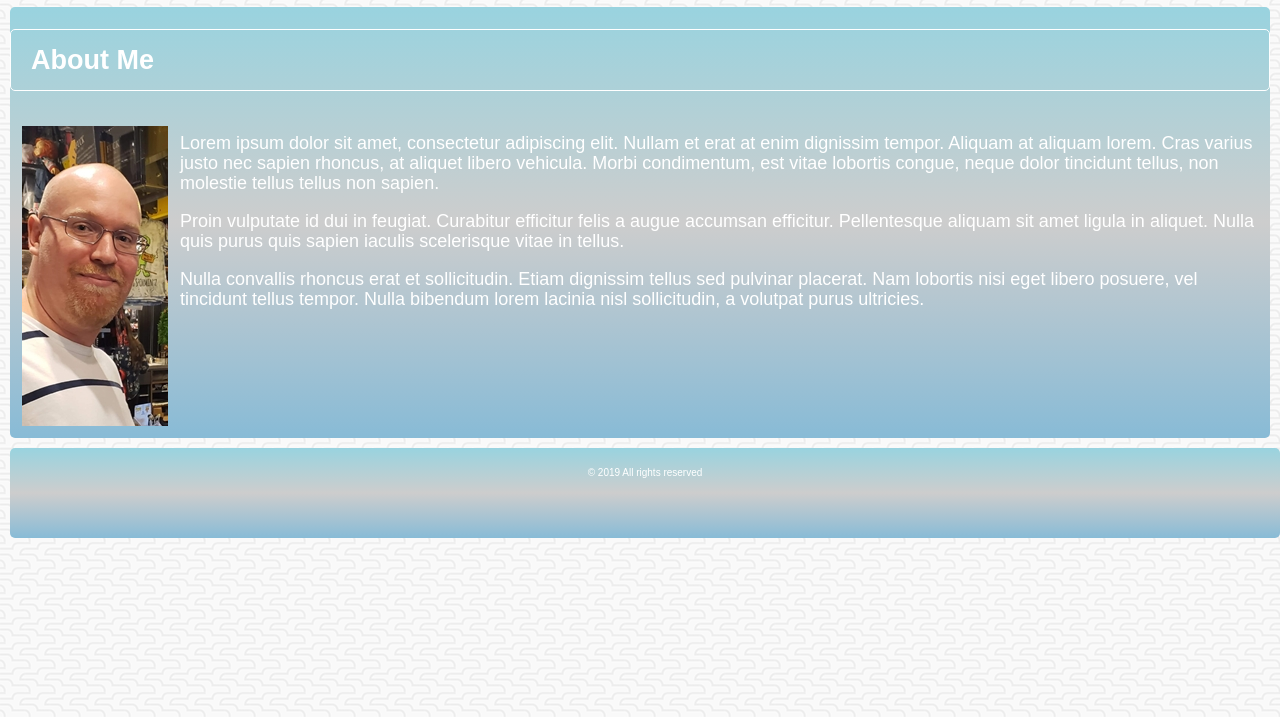
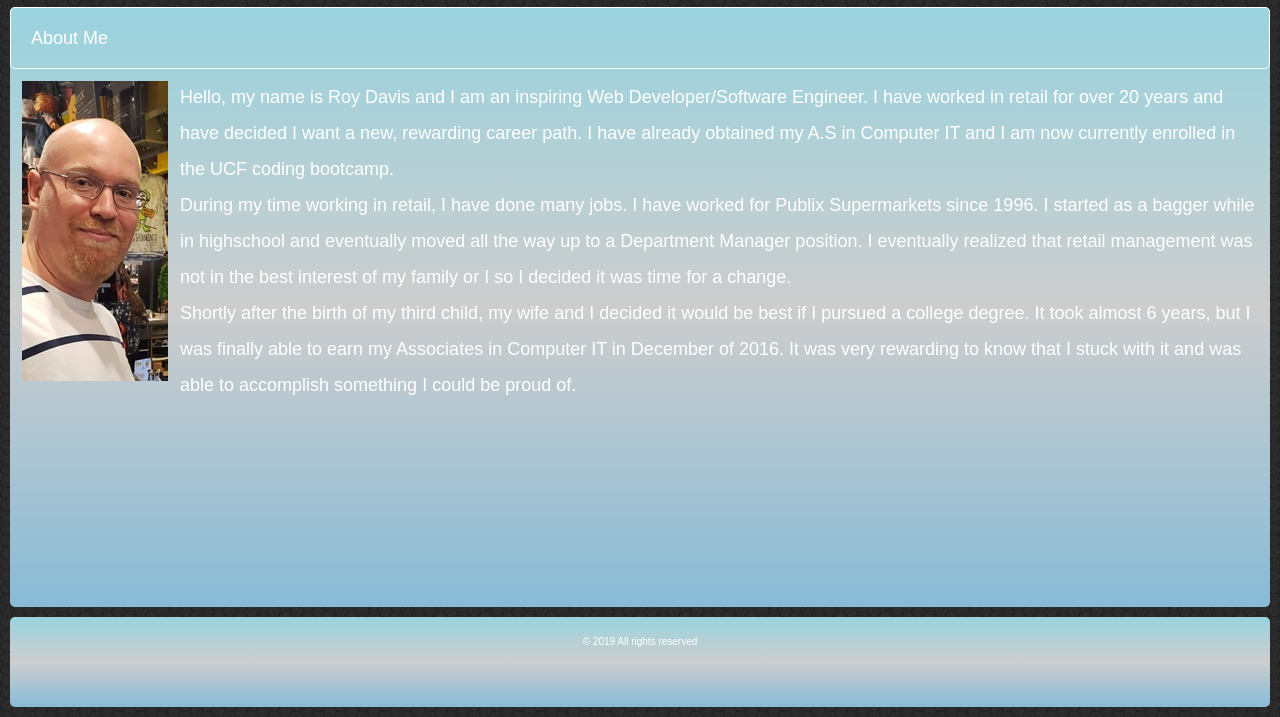
Before and after one commit to Ryby1024/Basic-Portfolio, a plain HTML site: page index.html in a window 1280 px wide. Shown: the part 83-800 px from the top of the page. Drawn offline with Linux system fonts and the light colour scheme.

Commit message:
almost done

```diff
--- /dev/null
+++ b/assets/css/reset.css
@@ -0,0 +1,48 @@
+/* http://meyerweb.com/eric/tools/css/reset/
+   v2.0 | 20110126
+   License: none (public domain)
+*/
+
+html, body, div, span, applet, object, iframe,
+h1, h2, h3, h4, h5, h6, p, blockquote, pre,
+a, abbr, acronym, address, big, cite, code,
+del, dfn, em, img, ins, kbd, q, s, samp,
+small, strike, strong, sub, sup, tt, var,
+b, u, i, center,
+dl, dt, dd, ol, ul, li,
+fieldset, form, label, legend,
+table, caption, tbody, tfoot, thead, tr, th, td,
+article, aside, canvas, details, embed,
+figure, figcaption, footer, header, hgroup,
+menu, nav, output, ruby, section, summary,
+time, mark, audio, video {
+	margin: 0;
+	padding: 0;
+	border: 0;
+	font-size: 100%;
+	font: inherit;
+	vertical-align: baseline;
+}
+/* HTML5 display-role reset for older browsers */
+article, aside, details, figcaption, figure,
+footer, header, hgroup, menu, nav, section {
+	display: block;
+}
+body {
+	line-height: 1;
+}
+ol, ul {
+	list-style: none;
+}
+blockquote, q {
+	quotes: none;
+}
+blockquote:before, blockquote:after,
+q:before, q:after {
+	content: '';
+	content: none;
+}
+table {
+	border-collapse: collapse;
+	border-spacing: 0;
+}
--- a/assets/css/style.css
+++ b/assets/css/style.css
@@ -1,7 +1,7 @@
 /* Body of Page */
 body    {
     background: #cdcdcd;
-    background-image: url(../images/beanstalk/beanstalk.jpg);
+    background-image: url(../images/beanstalk/dark-honeycomb.png);
     margin: 0px;
     padding: 0px;
     line-height: 20px;
@@ -15,6 +15,7 @@ section {
     margin: 10px;
     border-radius: 5px;
     font-size: 18px;
+    height: 600px;
 }
 /* Headers */
 h1  {
@@ -22,6 +23,7 @@ h1  {
     padding: 20px;
     width: 90px;
     text-align: center;
+    font-size: 28px;
     font-family: 'Georgia', Times, Times New Roman, serif;
     color: white;
     margin-bottom: 0px;
@@ -43,8 +45,9 @@ img {
 }
 /* Paragraphs */
 #info {
-    padding: 1px;
+    padding: 10px;
     color: white;
+    line-height: 2.0;
 }
 /* Footer */
 footer  {
@@ -53,6 +56,7 @@ footer  {
     bottom: 0px;
     height: 60px;
     margin-left: 10px;
+    margin-right: 10px;
     border-radius: 5px;
     color: white;
     font-size: 10px;
@@ -80,7 +84,7 @@ footer  {
 }
 ul  {
     list-style-type: none;
-    margin: 0px;
+    margin-right: 10px;
     padding: 0px;
     text-align: center;
 
@@ -98,12 +102,14 @@ a  {
 /* Contact page*/
 form    {
     width: 96.5%;
+
 }
 
 input   {
     width: 100%;
     margin: 10px;
     padding: 10px;
+
 }
 textarea    {
     resize: none;
@@ -111,10 +117,12 @@ textarea    {
     width: 100%;
     margin: 10px;
     padding: 10px;
+
 }
 label   {
     margin: 10px;
     color: black;
+
 }
 button  {
     padding: 10px;
--- a/index.html
+++ b/index.html
@@ -5,6 +5,7 @@
     <meta name="viewport" content="width=device-width, initial-scale=1.0">
     <meta http-equiv="X-UA-Compatible" content="ie=edge">
     <title>Document</title>
+    <link rel="stylesheet" href="assets/css/reset.css">
     <link rel="stylesheet" href="assets/css/style.css">
 </head>
 <body>
@@ -25,9 +26,9 @@
 
         <img src="assets/images/Roy.jpg" alt="Roy">
         <div id="info">
-        <p>Lorem ipsum dolor sit amet, consectetur adipiscing elit. Nullam et erat at enim dignissim tempor. Aliquam at aliquam lorem. Cras varius justo nec sapien rhoncus, at aliquet libero vehicula. Morbi condimentum, est vitae lobortis congue, neque dolor tincidunt tellus, non molestie tellus tellus non sapien.</p>
-        <p>Proin vulputate id dui in feugiat. Curabitur efficitur felis a augue accumsan efficitur. Pellentesque aliquam sit amet ligula in aliquet. Nulla quis purus quis sapien iaculis scelerisque vitae in tellus.</p>
-        <p>Nulla convallis rhoncus erat et sollicitudin. Etiam dignissim tellus sed pulvinar placerat. Nam lobortis nisi eget libero posuere, vel tincidunt tellus tempor. Nulla bibendum lorem lacinia nisl sollicitudin, a volutpat purus ultricies.</p>
+        <p>Hello, my name is Roy Davis and I am an inspiring Web Developer/Software Engineer. I have worked in retail for over 20 years and have decided I want a new, rewarding career path. I have already obtained my A.S in Computer IT and I am now currently enrolled in the UCF coding bootcamp.</p>
+        <p>During my time working in retail, I have done many jobs. I have worked for Publix Supermarkets since 1996. I started as a bagger while in highschool and eventually moved all the way up to a Department Manager position. I eventually realized that retail management was not in the best interest of my family or I so I decided it was time for a change. </p>
+        <p>Shortly after the birth of my third child, my wife and I decided it would be best if I pursued a college degree. It took almost 6 years, but I was finally able to earn my Associates in Computer IT in December of 2016. It was very rewarding to know that I stuck with it and was able to accomplish something I could be proud of.</p>
         </div>
     </section>
     <footer>
```
Also changed, not shown: contact.html (+3 -0 lines), portfolio.html (+6 -0 lines), assets/images/beanstalk/blackbackground.png (added), assets/images/beanstalk/dark-honeycomb.png (added).
